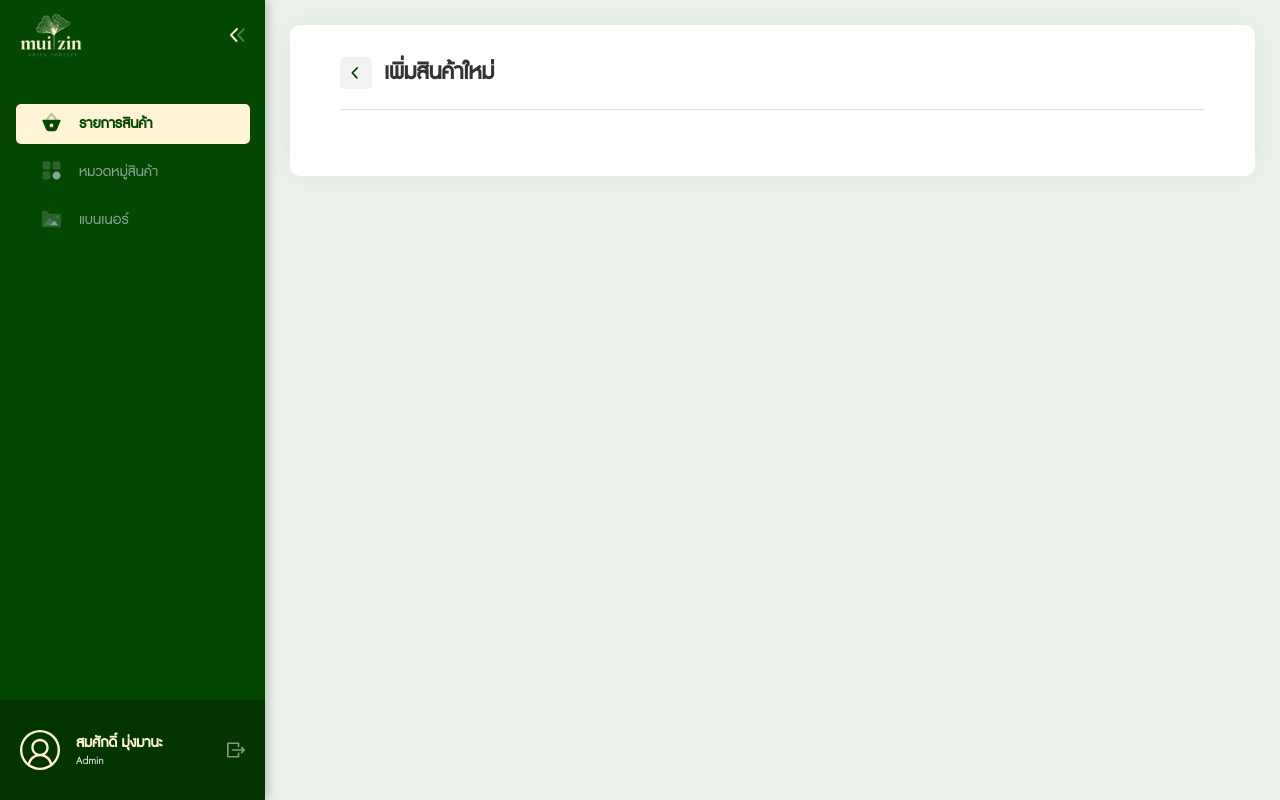
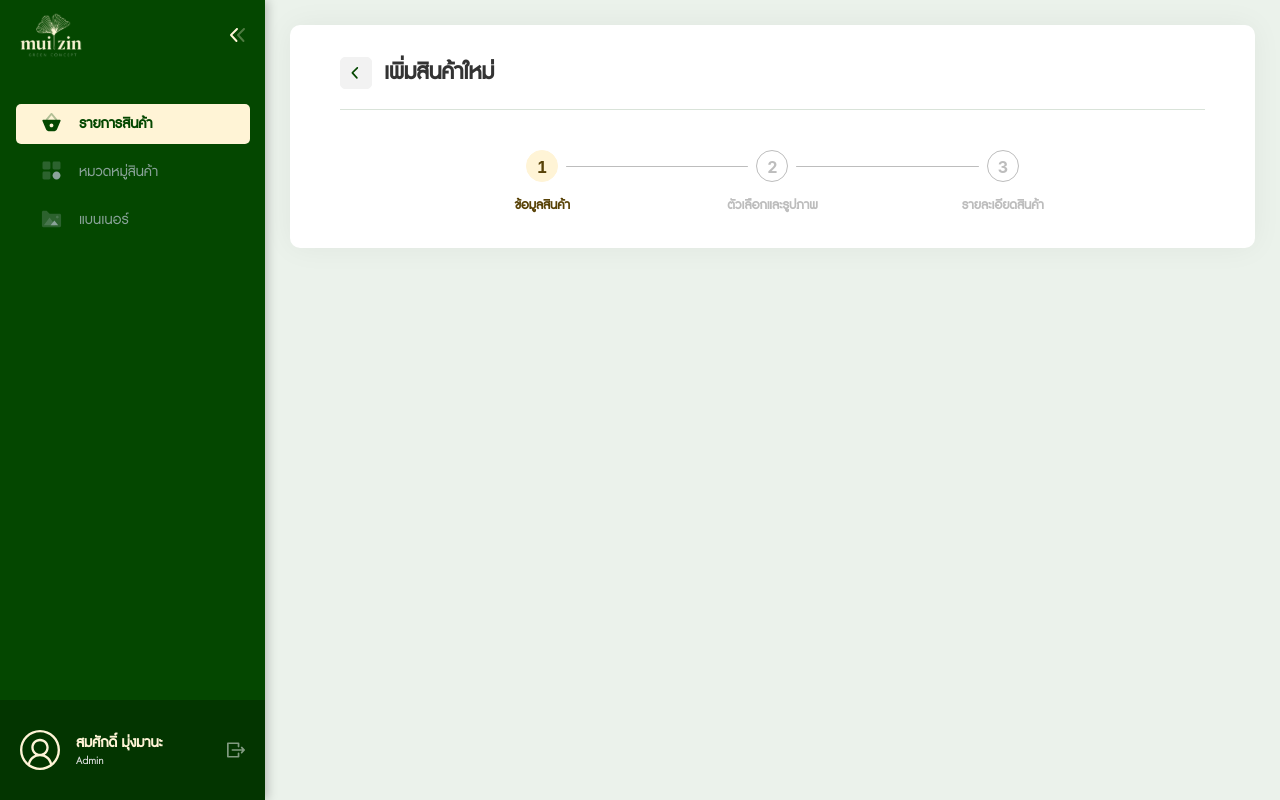
Before and after one commit to baskittisak/muiizin-admin, a React (Create React App) app: page /product in a window 1280 px wide. Built offline with nearby package versions, Linux system fonts and the light colour scheme.

Commit message:
[ADD] Step Product

```diff
--- a/src/components/product/Product.js
+++ b/src/components/product/Product.js
@@ -1,11 +1,28 @@
-import { memo } from "react";
+import { memo, useState } from "react";
 import { useNavigate } from "react-router-dom";
+import FormWrapper from "../../center_components/FormWrapper";
 import Frame from "../../center_components/Frame";
+import StepsProduct from "./StepsProduct";
 
 const Product = () => {
   const navigate = useNavigate();
+  const [current] = useState(0);
 
-  return <Frame label="เพิ่มสินค้าใหม่" onBack={() => navigate("/")}></Frame>;
+  // const onNext = useCallback(() => {
+  //   setCurrent((prev) => prev + 1);
+  // }, []);
+
+  // const onBack = useCallback(() => {
+  //   setCurrent((prev) => prev - 1);
+  // }, []);
+
+  return (
+    <Frame label="เพิ่มสินค้าใหม่" onBack={() => navigate("/")}>
+      <FormWrapper>
+        <StepsProduct current={current} />
+      </FormWrapper>
+    </Frame>
+  );
 };
 
 export default memo(Product);
--- /dev/null
+++ b/src/components/product/StepsProduct.js
@@ -0,0 +1,60 @@
+import { memo } from "react";
+import { Steps } from "antd";
+import styled from "styled-components";
+
+const { Step } = Steps;
+
+const StepsContainer = styled(Steps)`
+  .ant-steps-item-process > .ant-steps-item-container > .ant-steps-item-icon {
+    background: #fff4d6;
+    border-color: #fff4d6;
+  }
+
+  .ant-steps-item-wait .ant-steps-item-icon {
+    border-color: #bdbdbd;
+  }
+
+  .ant-steps-item-process
+    > .ant-steps-item-container
+    > .ant-steps-item-icon
+    .ant-steps-icon,
+  .ant-steps-item-process
+    > .ant-steps-item-container
+    > .ant-steps-item-content
+    > .ant-steps-item-title {
+    color: #584207;
+    font-weight: 700;
+  }
+
+  .ant-steps-item-wait .ant-steps-item-icon > .ant-steps-icon,
+  .ant-steps-item-wait
+    > .ant-steps-item-container
+    > .ant-steps-item-content
+    > .ant-steps-item-title {
+    color: #bdbdbd;
+    font-weight: 700;
+  }
+
+  .ant-steps-item-process
+    > .ant-steps-item-container
+    > .ant-steps-item-tail::after,
+  .ant-steps-item-wait
+    > .ant-steps-item-container
+    > .ant-steps-item-tail::after {
+    background-color: #bdbdbd;
+  }
+`;
+
+const steps = ["ข้อมูลสินค้า", "ตัวเลือกและรูปภาพ", "รายละเอียดสินค้า"];
+
+const StepsProduct = ({ current }) => {
+  return (
+    <StepsContainer current={current} labelPlacement="vertical">
+      {steps.map((step) => (
+        <Step key={step} title={step} />
+      ))}
+    </StepsContainer>
+  );
+};
+
+export default memo(StepsProduct);
```
